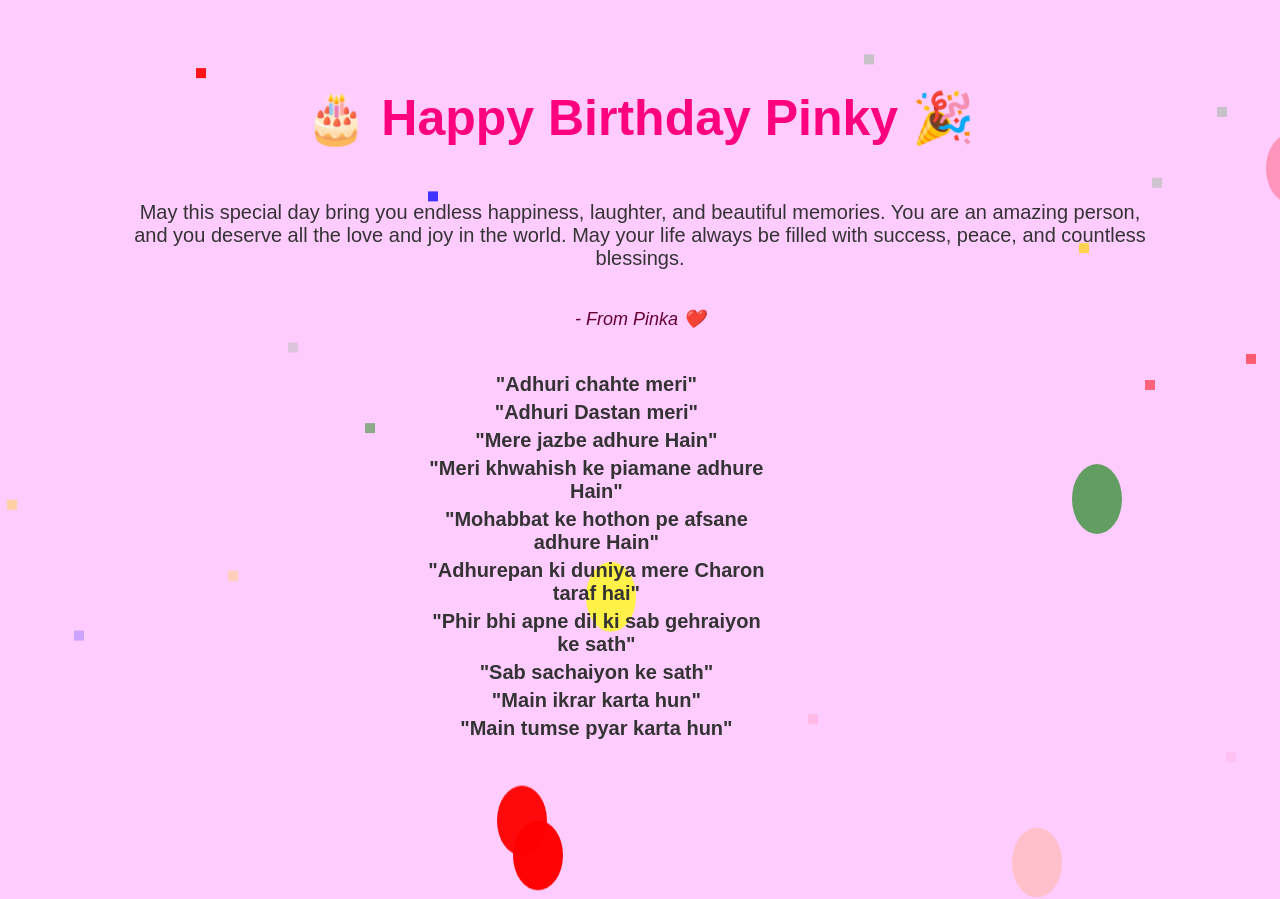
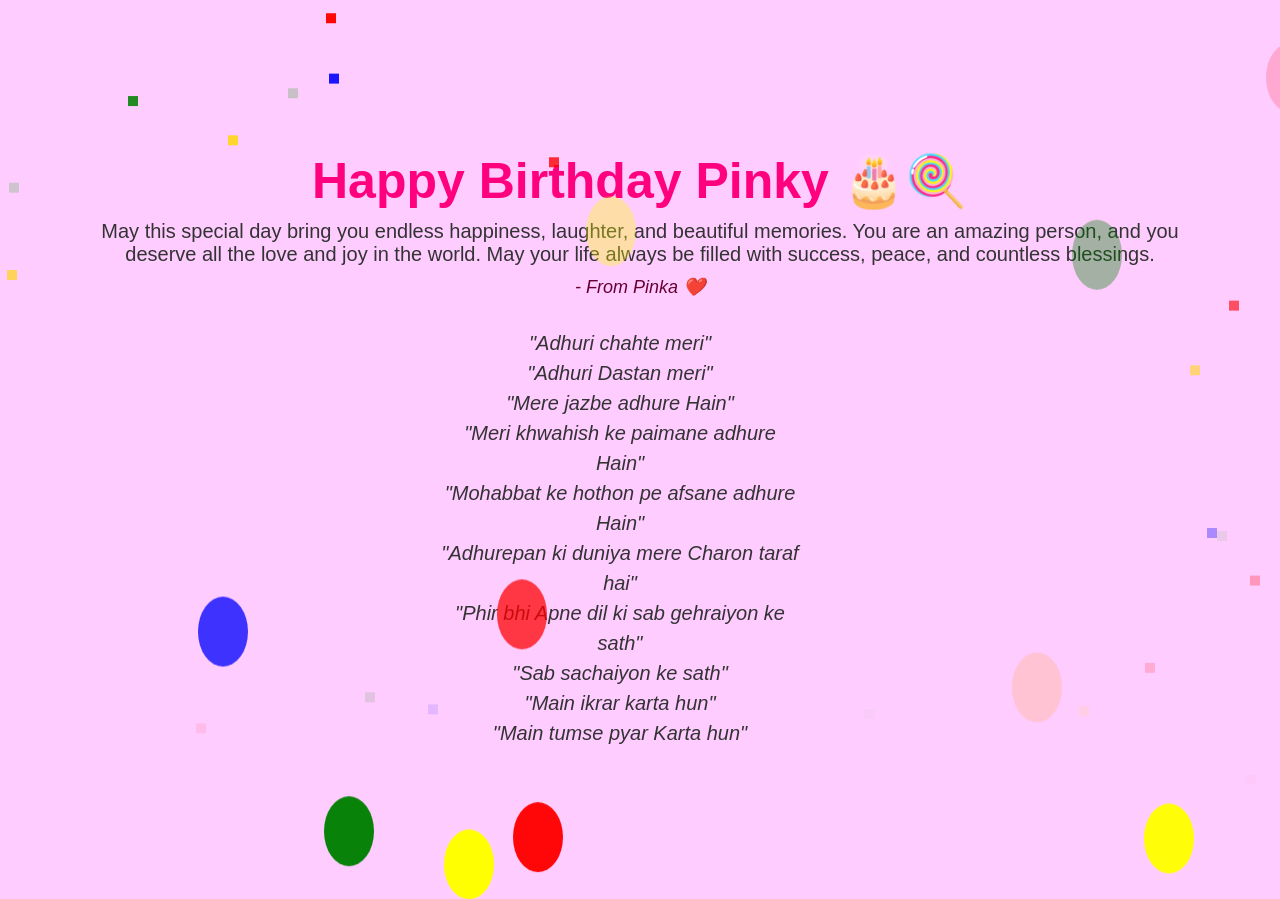
Before and after one commit to HussainFakhar/surprise, a plain HTML site: page index.html in a window 1280 px wide. Shown: the top 899 px of the page. Drawn offline with Linux system fonts and the light colour scheme.

Commit message:
Add files via upload

```diff
--- a/index.html
+++ b/index.html
@@ -5,23 +5,28 @@
     <meta name="viewport" content="width=device-width, initial-scale=1.0">
     <title>Happy Birthday Pinky</title>
     <style>
+        * {
+            margin: 0;
+            padding: 0;
+            box-sizing: border-box;
+        }
+
         body {
             background-color: #ffccff;
             text-align: center;
-            overflow: hidden;
             font-family: Arial, sans-serif;
-            margin: 0;
-            padding: 0;
+            overflow-x: hidden;
+            padding: 20px;
         }
 
         .container {
             position: relative;
-            height: 100vh;
+            min-height: 100vh;
             display: flex;
             justify-content: center;
             align-items: center;
             flex-direction: column;
-            z-index: 10;
+            padding-top: 60px;
         }
 
         h1 {
@@ -29,6 +34,7 @@
             color: #ff007f;
             opacity: 0;
             animation: popUp 2s forwards;
+            margin-bottom: 10px;
         }
 
         p {
@@ -36,7 +42,7 @@
             color: #333;
             opacity: 0;
             animation: popUp 3s forwards;
-            max-width: 80%;
+            max-width: 90%;
         }
 
         .author {
@@ -45,25 +51,21 @@
             color: #660033;
             opacity: 0;
             animation: popUp 4s forwards;
+            margin-top: 10px;
         }
 
         .poetry {
-            margin-top: 20px;
+            margin-top: 30px;
             font-size: 18px;
-            font-weight: bold;
+            font-style: italic;
             color: #444;
-            opacity: 0;
-            animation: popUp 5s forwards;
+            max-width: 90%;
             text-align: center;
-            max-width: 80%;
-        }
-
-        .poetry p {
-            margin: 5px 0;
+            line-height: 1.5;
         }
 
         @keyframes popUp {
-            0% { opacity: 0; transform: scale(0.8); }
+            0% { opacity: 0; transform: scale(0.5); }
             100% { opacity: 1; transform: scale(1); }
         }
 
@@ -75,8 +77,7 @@
             border-radius: 50%;
             position: absolute;
             bottom: -100px;
-            animation: floatUp 6s infinite ease-in-out;
-            z-index: 1;
+            animation: floatUp 5s infinite ease-in-out;
         }
 
         @keyframes floatUp {
@@ -92,18 +93,30 @@
             position: absolute;
             top: -10px;
             animation: fallDown 4s infinite linear;
-            z-index: 1;
         }
 
         @keyframes fallDown {
             0% { transform: translateY(0); opacity: 1; }
             100% { transform: translateY(100vh); opacity: 0; }
         }
+
+        /* Responsive Design */
+        @media (max-width: 600px) {
+            h1 {
+                font-size: 40px;
+            }
+            p, .poetry {
+                font-size: 16px;
+            }
+            .author {
+                font-size: 16px;
+            }
+        }
     </style>
 </head>
 <body>
     <div class="container">
-        <h1>🎂 Happy Birthday Pinky 🎉</h1>
+        <h1> Happy Birthday Pinky 🎂🍭</h1>
         <p>May this special day bring you endless happiness, laughter, and beautiful memories.
             You are an amazing person, and you deserve all the love and joy in the world.
             May your life always be filled with success, peace, and countless blessings.</p>
@@ -113,13 +126,13 @@
             <p>"Adhuri chahte meri"</p>
             <p>"Adhuri Dastan meri"</p>
             <p>"Mere jazbe adhure Hain"</p>
-            <p>"Meri khwahish ke piamane adhure Hain"</p>
+            <p>"Meri khwahish ke paimane adhure Hain"</p>
             <p>"Mohabbat ke hothon pe afsane adhure Hain"</p>
             <p>"Adhurepan ki duniya mere Charon taraf hai"</p>
-            <p>"Phir bhi apne dil ki sab gehraiyon ke sath"</p>
+            <p>"Phir bhi Apne dil ki sab gehraiyon ke sath"</p>
             <p>"Sab sachaiyon ke sath"</p>
             <p>"Main ikrar karta hun"</p>
-            <p>"Main tumse pyar karta hun"</p>
+            <p>"Main tumse pyar Karta hun"</p>
         </div>
     </div>
 
@@ -132,7 +145,7 @@
             balloon.style.backgroundColor = ["red", "blue", "green", "yellow", "pink"][Math.floor(Math.random() * 5)];
             balloon.style.left = Math.random() * window.innerWidth + "px";
             balloon.style.animationDuration = (Math.random() * 3 + 3) + "s";
-            setTimeout(() => balloon.remove(), 6000);
+            setTimeout(() => balloon.remove(), 5000);
         }
 
         // Confetti generate karna
@@ -142,13 +155,13 @@
             document.body.appendChild(confetti);
             confetti.style.backgroundColor = ["gold", "silver", "red", "blue", "green"][Math.floor(Math.random() * 5)];
             confetti.style.left = Math.random() * window.innerWidth + "px";
-            confetti.style.animationDuration = (Math.random() * 2 + 3) + "s";
-            setTimeout(() => confetti.remove(), 5000);
+            confetti.style.animationDuration = (Math.random() * 2 + 2) + "s";
+            setTimeout(() => confetti.remove(), 4000);
         }
 
         // Har second balloons aur confetti generate honge
-        setInterval(createBalloon, 700);
-        setInterval(createConfetti, 300);
+        setInterval(createBalloon, 500);
+        setInterval(createConfetti, 200);
     </script>
 </body>
 </html>
```
